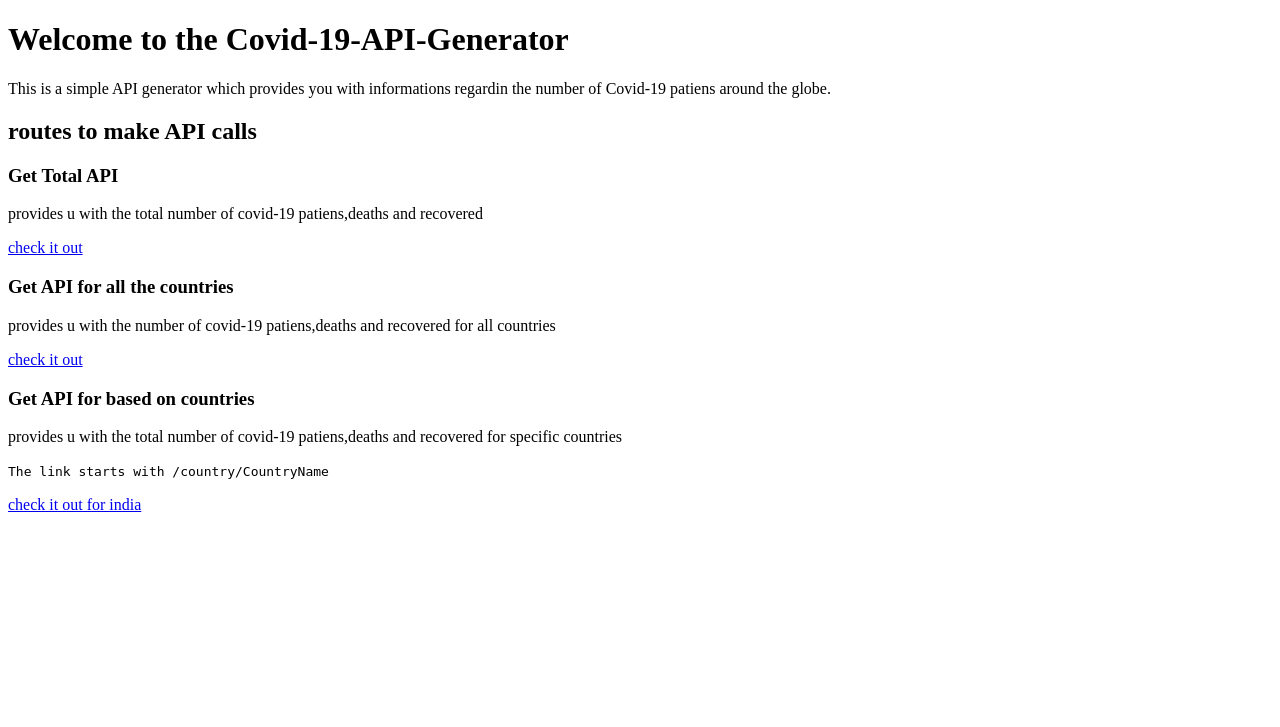
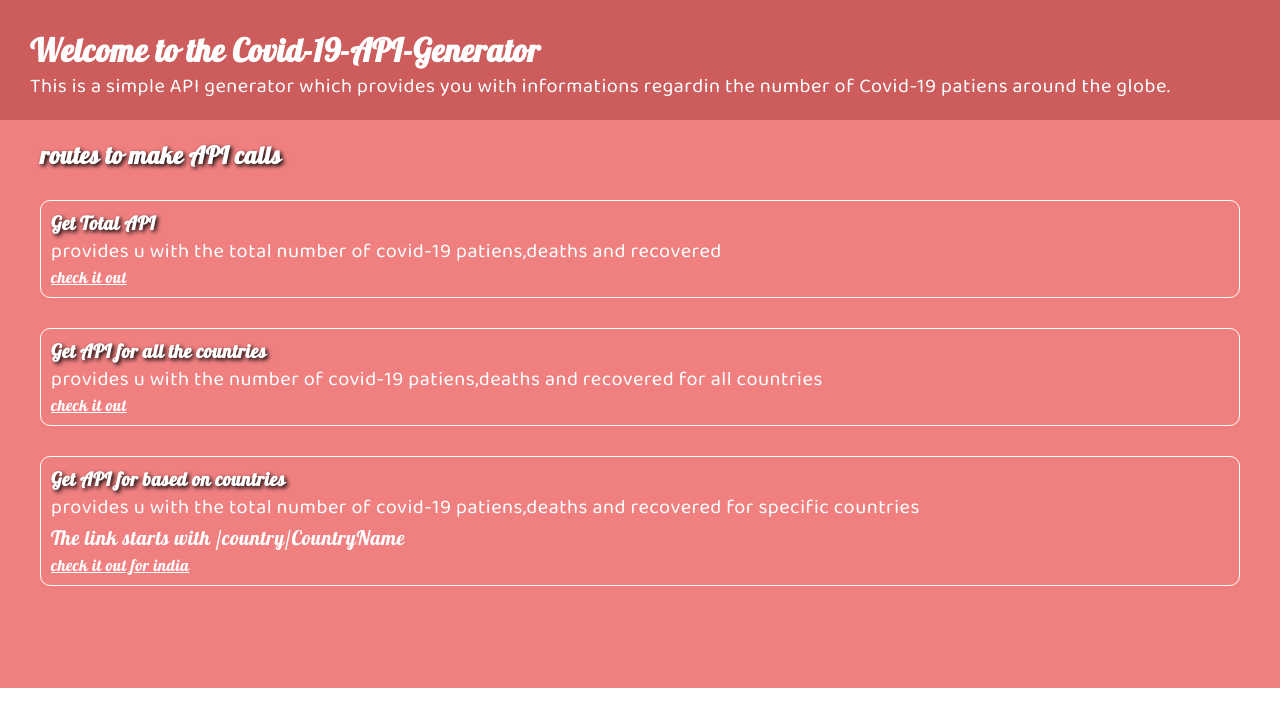
Before and after one commit to ckmonish2000/covid-19-API, a Flask app: page / in a window 1280 px wide. Shown: the top 727 px of the page. Run offline with Flask 2, Linux system fonts and the light colour scheme.

Commit message:
final commit

```diff
--- a/templates/index.htm
+++ b/templates/index.htm
@@ -4,6 +4,67 @@
     <meta charset="UTF-8">
     <meta name="viewport" content="width=device-width, initial-scale=1.0">
     <title>Covid-19-API-Generator</title>
+    <link href="https://fonts.googleapis.com/css?family=Baloo+2&display=swap" rel="stylesheet">
+    <link href="https://fonts.googleapis.com/css?family=Lobster&display=swap" rel="stylesheet">
+    <style>
+        *{
+            margin: 0px;
+            padding: 0px;
+            box-sizing: border-box;
+            font-family: 'Lobster', cursive;
+            color: white;
+            letter-spacing: 0.5px;
+
+
+        }
+        .container{
+            display: flex;
+            flex-wrap: wrap;
+        }
+        .first-block{
+            padding: 30px;
+            height: 120px;
+            background:#CD5C5C ;
+            color:white;
+            width: 100%;
+        }
+        p{
+            font-size: 20px;
+            font-family:'Baloo 2', cursive;
+
+        }
+        .second-block{
+            background: #F08080;
+            padding: 10px;
+            width: 100%;
+            height: 568px;
+        }
+        .route{
+            margin: 30px;
+            border: 1px white solid;
+            padding: 10px;
+            border-radius: 10px;
+        }
+
+        .route:hover{
+            box-shadow: 10px 5px white;
+            border: 1px white double;
+            background: #CD5C5C ;
+            animation-delay: 0.3s;
+
+        }
+        h3{
+            text-shadow: 2px 2px 4px #000000;
+        }
+
+        h2{
+
+                text-shadow: 2px 2px 4px #000000;
+
+
+        }
+
+    </style>
 </head>
 <body>
     <div class="container">
@@ -14,21 +75,21 @@
         </div>
 
         <div class="second-block">
-            <h2>routes to make API calls</h2>
+            <h2 style="margin-left: 30px;margin-top:10px">routes to make API calls</h2>
 
-            <div class="first-route">
+            <div class="route">
                 <h3>Get Total API </h3>
                 <p>provides u with the total number of covid-19 patiens,deaths and recovered</p>
                 <a href="/total">check it out</a>
             </div>
 
-            <div class="second-route">
+            <div class="route">
                 <h3>Get API for all the countries</h3>
                 <p>provides u with the  number of covid-19 patiens,deaths and recovered for all countries</p>
                 <a href="/all">check it out</a>
             </div>
 
-            <div class="third-route">
+            <div class="route">
                 <h3>Get API for based on countries </h3>
                 <p>provides u with the total number of covid-19 patiens,deaths and recovered for specific countries</p>
                 <p><code>The link starts with /country/CountryName</code></the> </p>
```
